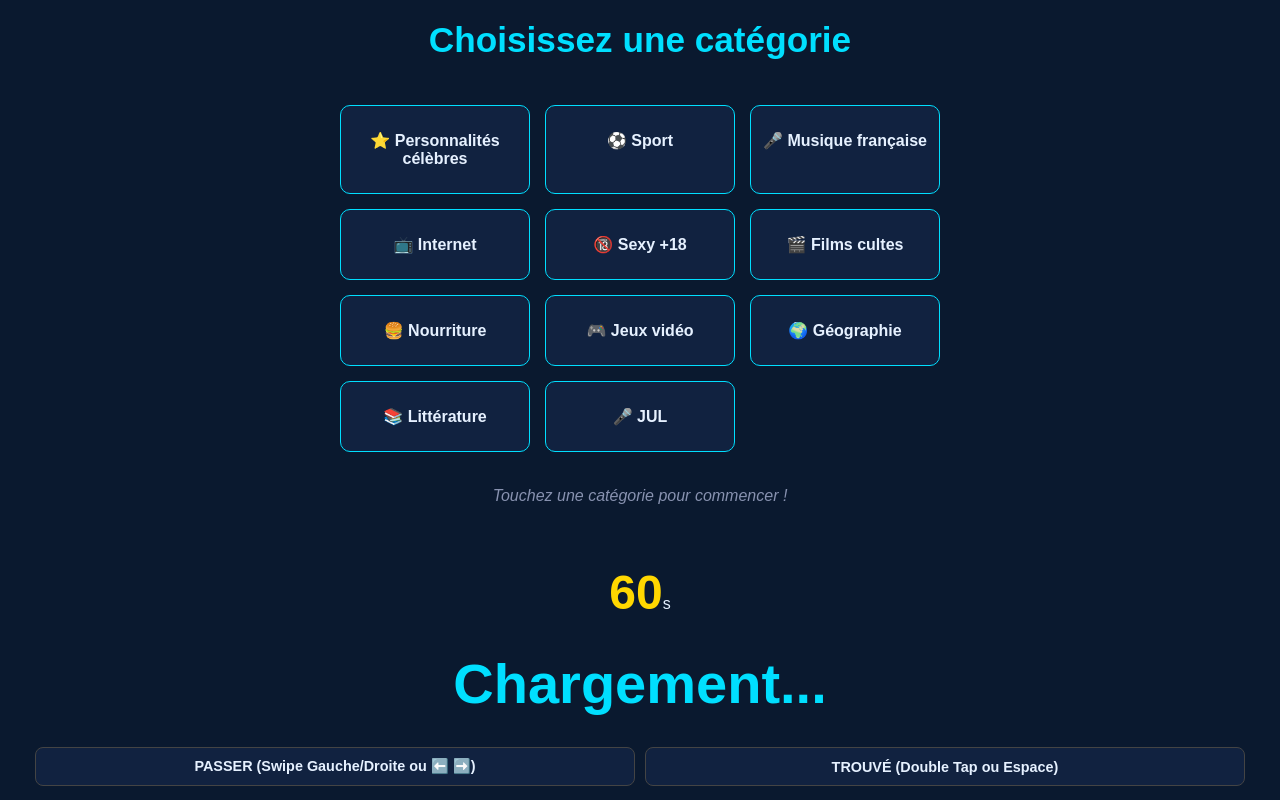
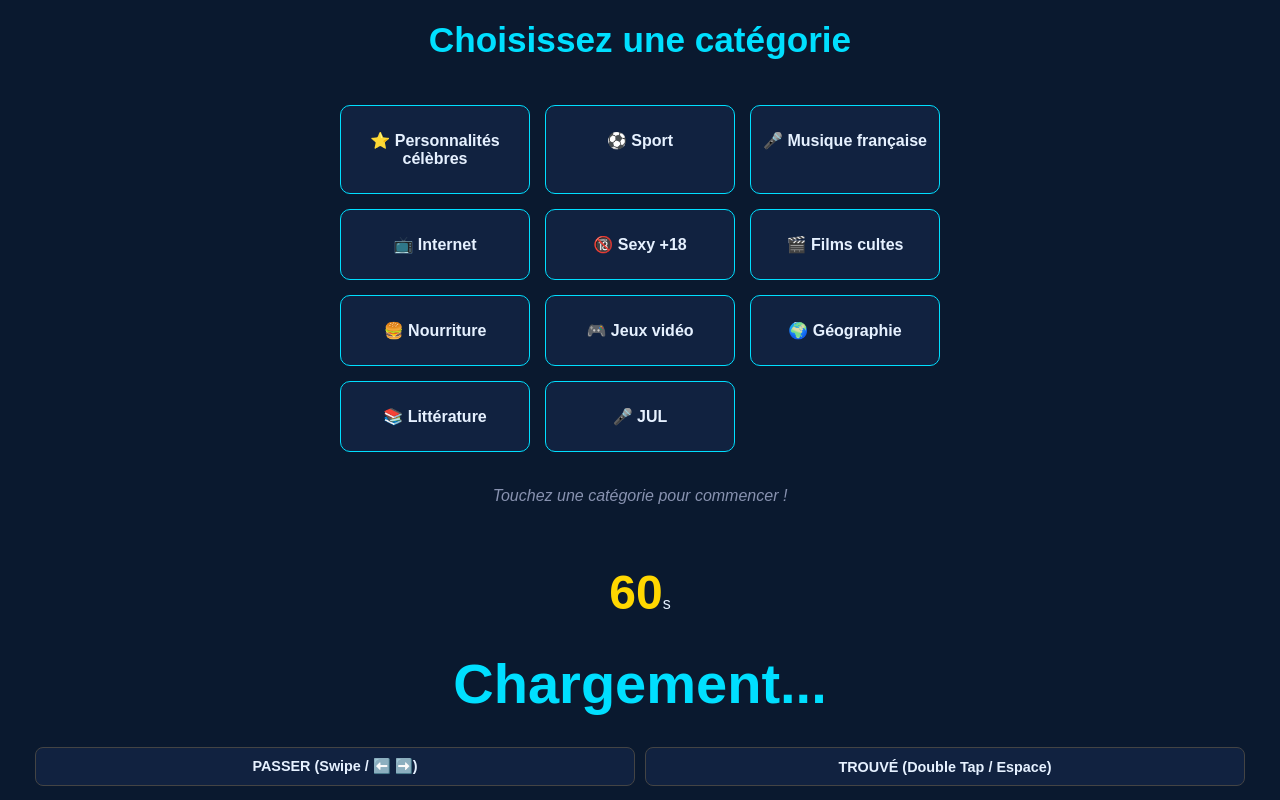
Before and after one commit to nicocoll66000-droid/devine-le-mot, a plain HTML site: page index.html in a window 1280 px wide. Shown: the top 800 px of the page. Drawn offline with Linux system fonts and the light colour scheme.

Commit message:
Update title and button text in index.html

```diff
--- a/index.html
+++ b/index.html
@@ -3,7 +3,7 @@
 <head>
     <meta charset="UTF-8">
     <meta name="viewport" content="width=device-width, initial-scale=1.0">
-    <title>Devine le Mot | PWA</title>
+    <title>Devine le Mot | Jeu PWA</title>
 
     <link rel="manifest" href="/manifest.json">
     <meta name="mobile-web-app-capable" content="yes">
@@ -15,6 +15,8 @@
 
     <div id="categories-screen" class="screen active">
         <h1>Choisissez une catégorie</h1>
+        <p id="loading-status" class="hint" style="margin-bottom: 20px;">Chargement...</p>
+
         <div id="categories">
             </div>
         <p class="hint">Touchez une catégorie pour commencer !</p>
@@ -30,8 +32,8 @@
         </div>
 
         <div class="controls">
-            <button class="control-btn skip-btn" onclick="foundWord(false)">PASSER (Swipe Gauche/Droite ou ⬅️ ➡️)</button>
-            <button class="control-btn found-btn" onclick="foundWord(true)">TROUVÉ (Double Tap ou Espace)</button>
+            <button class="control-btn skip-btn" onclick="foundWord(false)">PASSER (Swipe / ⬅️ ➡️)</button>
+            <button class="control-btn found-btn" onclick="foundWord(true)">TROUVÉ (Double Tap / Espace)</button>
         </div>
     </div>
 
@@ -43,6 +45,5 @@
     </div>
 
     <script src="app.js"></script>
-
-    </body>
+</body>
 </html>
```
